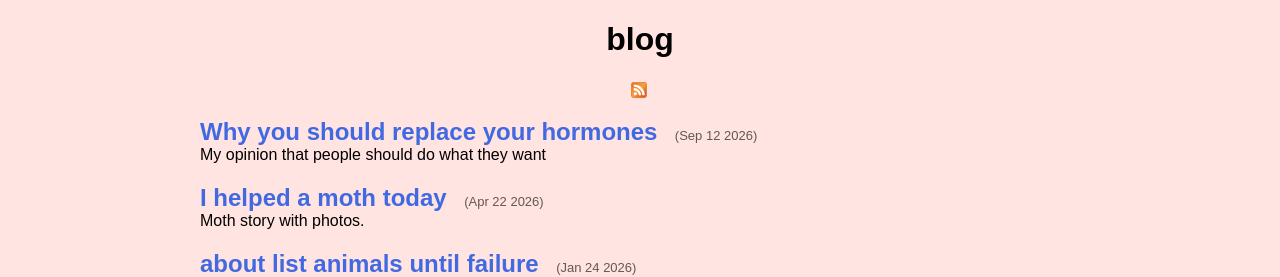
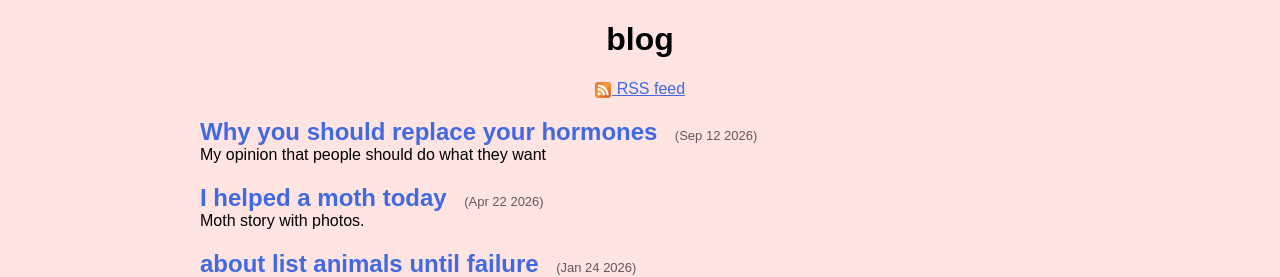
Before and after one commit to Roachbones/Roachbones.github.io, a Jekyll site: the page built from blog.html, in a window 1280 px wide. Shown: the top 277 px of the page. Built offline with Jekyll 4.4.1, drawn with Linux system fonts in a browser that asks for light colours.

Commit message:
Tidy blog, louden RSS/contact

```diff
--- a/_layouts/vivpost.html
+++ b/_layouts/vivpost.html
@@ -10,4 +10,8 @@ layout: default
 
 <footer>
     <a href=/>index</a> &gt; <a href=/blog>blog</a> &gt; {{ page.date | date: "%b %d %Y" }}: {{ page.title }}
+    <br>
+    <a href=/feed.rss>RSS feed</a>
+    <br>
+    <a href=/contact>Contact me</a>
 </footer>
--- a/blog.html
+++ b/blog.html
@@ -9,33 +9,16 @@ style: |
 
 <main>
 
-<p style=text-align:center><a href=/feed.xml title="RSS/Atom feed"><img src=/post_assets/feed.svg alt="RSS" style=height:1em;vertical-align:middle;margin-right:1pt></a></p>
+<p style=text-align:center>
+    <a href=/feed.rss title="RSS/Atom feed">
+        <img src=/post_assets/feed.svg alt="RSS" style=height:1em;vertical-align:middle;margin-right:1pt> RSS feed
+    </a>
+</p>
 
 {% for post in site.posts %}
 <a href="{{ post.url }}"><h2>{{ post.title }}</h2></a> <span>({{ post.date | date: "%b %d %Y" }})</span>
 <p>{{ post.subtitle }}</p>
 {% endfor %}
-
-<!--
-<ul>
-  {% for post in site.posts %}
-    <li>
-      <a href="{{ post.url }}">{{ post.title }}</a> ({{ post.date | date: "%b %d %Y" }})
-    </li>
-  {% endfor %}
-</ul>
-
-
-<p>tags??</p>
-{% for tag in site.tags %}
-  <h3>{{ tag[0] }}</h3>
-  <ul>
-    {% for post in tag[1] %}
-      <li><a href="{{ post.url }}">{{ post.title }}</a></li>
-    {% endfor %}
-  </ul>
-{% endfor %}
--->
 
 <hr style=margin-top:4em;margin-bottom:4em;>
 
```
